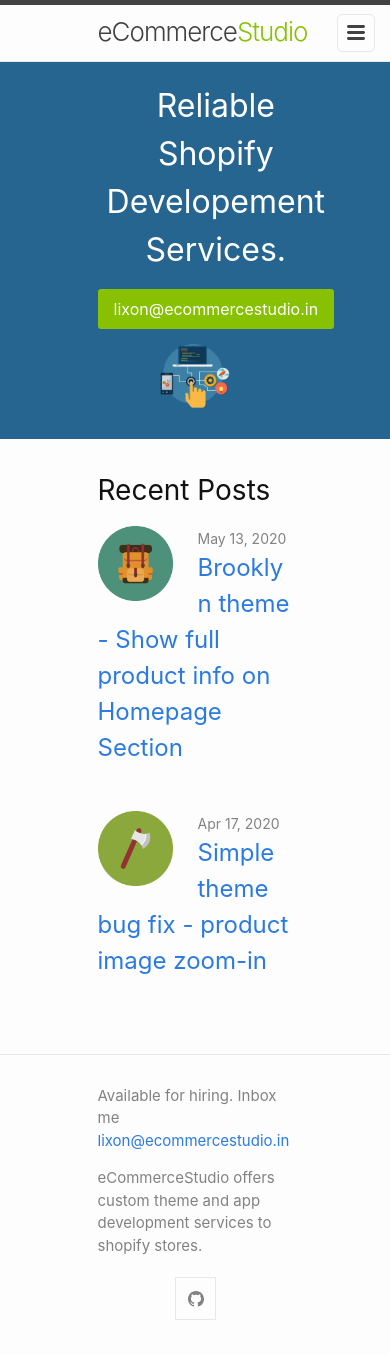
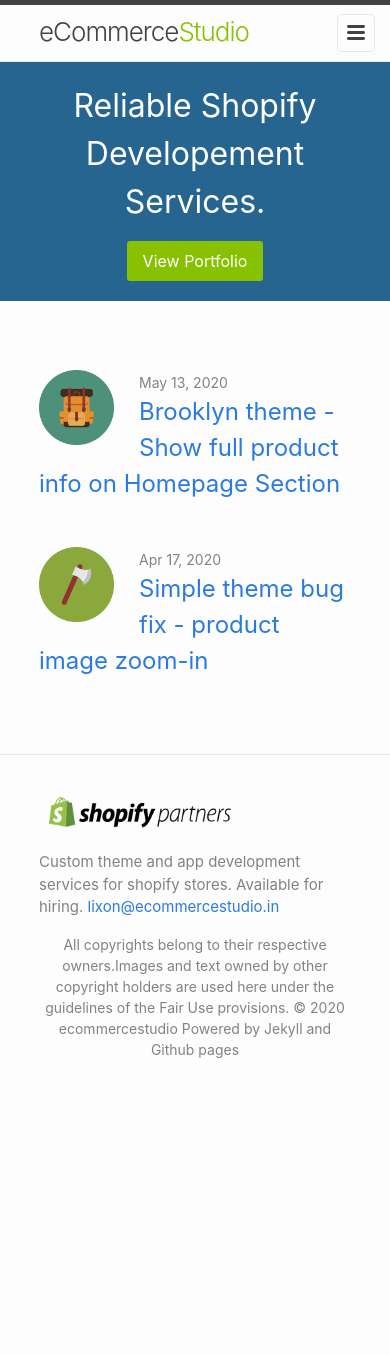
Before and after one commit to lixonic/ecommercestudio, a Jekyll site: the page built from index.markdown, in a window 390 px wide. Built offline with Jekyll 4.4.1, drawn with Linux system fonts in a browser that asks for light colours; after the commit the page ends 1090 px from its top, so only the background shows below that.

Commit message:
add portfolio page

```diff
--- a/_config.yml
+++ b/_config.yml
@@ -3,7 +3,7 @@
   name: Lixon Louis
   email: lixon@ecommercestudio.in
 description: > # this means to ignore newlines until "show_excerpts:"
-  eCommerceStudio offers custom theme and app development services to shopify stores.
+  Custom theme and app development services for shopify stores.
 
 show_excerpts: false # set to true to show excerpts on the homepage
 
--- a/_includes/footer.html
+++ b/_includes/footer.html
@@ -6,24 +6,16 @@
     <div class="footer-col-wrapper">
       <div class="footer-col">
 
-      {%- if site.author %}
-        <ul class="contact-list">
-          {% if site.author.name -%}
-            Available for hiring. Inbox me
-          {% endif -%}
-          {% if site.author.email -%}
-            <li><a class="u-email" href="mailto:{{ site.author.email }}">{{ site.author.email }}</a></li>
-          {%- endif %}
-        </ul>
-      {%- endif %}
+        <img src="/images/general/shopify-partner.png" width="200">
+
       </div>
       <div class="footer-col">
-        <p>{{ site.description | escape }}</p>
+        <p>{{ site.description | escape }} Available for hiring. <a href="mailto:{{ site.author.email }}">{{site.author.email}}</a> </p>
       </div>
     </div>
 
-    <div class="social-links">
-      {%- include social.html -%}
+    <div class="footer-copy">
+      All copyrights belong to their respective owners.Images and text owned by other copyright holders are used here under the guidelines of the Fair Use provisions. © {{ 'now' | date: "%Y" }} ecommercestudio Powered by Jekyll and Github pages
     </div>
 
   </div>
--- a/_layouts/default.html
+++ b/_layouts/default.html
@@ -2,6 +2,9 @@
 <html lang="{{ page.lang | default: site.lang | default: "en" }}">
 
   {%- include head.html -%}
+  <link rel="stylesheet" type="text/css" href="//cdn.jsdelivr.net/npm/slick-carousel@1.8.1/slick/slick.css"/>
+  <link rel="stylesheet" type="text/css" href="//cdn.jsdelivr.net/npm/slick-carousel@1.8.1/slick/slick-theme.css
+  "/>
 
   <body>
 
@@ -14,7 +17,13 @@
 
           <div class="one-half">
             <h1>Reliable Shopify <br/>  developement Services.</h1>
-            <a class="btn" href="mailto:lixon@ecommercestudio.in">lixon@ecommercestudio.in</a>
+            {% if page.url == '/portfolio.html'%}
+
+             <a href="/" class="btn">Back to Home</a>
+             {%else%}
+             <a href="/portfolio.html" class="btn">View Portfolio</a>
+
+            {% endif%}
           </div>
           <div class="one-half">
             <img src="/images/general/index-banner.png" width="300">
@@ -26,7 +35,21 @@
          {{ content }}
       </div>
     </main>
-
+    {% if page.url == '/portfolio.html'%}
+      {%- include testimonials.html -%}
+      <script src="https://code.jquery.com/jquery-3.5.1.slim.min.js" integrity="sha256-4+XzXVhsDmqanXGHaHvgh1gMQKX40OUvDEBTu8JcmNs=" crossorigin="anonymous"></script>
+      <script type="text/javascript" src="//cdn.jsdelivr.net/npm/slick-carousel@1.8.1/slick/slick.min.js"></script>
+      <script type="text/javascript">
+        $(document).ready(function(){
+        $('.testimonials').slick({
+          infinite: true,
+          dots: true,
+          autoplay: true,
+          autoplaySpeed: 5000
+        });
+      });
+      </script>
+    {% endif%}
     {%- include footer.html -%}
 
   </body>
--- a/_layouts/home.html
+++ b/_layouts/home.html
@@ -21,7 +21,7 @@
     {%- if page.list_title -%}
       <h2 class="post-list-heading">{{ page.list_title }}</h2>
       {%else%}
-        <h2 class="post-list-heading">Recent Posts</h2>
+       <p>&nbsp;</p>
     {%- endif -%}
     <ul class="post-list">
       {%- assign date_format = site.minima.date_format | default: "%b %-d, %Y" -%}
--- a/_layouts/page.html
+++ b/_layouts/page.html
@@ -8,7 +8,7 @@
   </header>
 
   <div class="post-content">
-    <div class="one-half text-center"> <img class="avatar" src="{{page.image}}"></div>
+    <div class="one-third text-center"> <img class="avatar" src="{{page.image}}"></div>
     <div class="one-half"> {{ content }} </div>
 
   </div>
--- a/assets/css/style.scss
+++ b/assets/css/style.scss
@@ -5,9 +5,66 @@
 @import
   "minima/skins/{{ site.minima.skin | default: 'classic' }}",
   "minima/initialize";
+  @media (max-width:1300px){
+    .wrapper{
+      max-width: 80%;
+    }
+  }
+  @media (max-width: 800px){
+    .testimonials{
+      text-align: center;
+      .avatar{
+        margin: auto;
+      }
+    }
+    .index-banner{
+      img{display: none}
+    }
+  }
+  @media (min-width:1300px){
+    .wrapper{
+      max-width: 50%;
+    }
+    .one-half{
+      width: 46%;
+      display:inline-table;
+      margin-right: 2%;
+      vertical-align: middle;
+    }
+    .one-third{
+      width: 33%;
+      display:inline-table;
+      margin-right: 2%;
+      vertical-align: middle;
+    }
+  }
+ @media (min-width: 800px){
+  .testimonials{
+    margin: 0 0 70px 0 !important;
+    .grid__item{
+      background-color: #f2f2f2;
+      margin-bottom: 30px;
+    }
+    em{
+      margin-bottom: 20px;
+    }
+    .content{
+      padding-top: 40px;
+      padding-right: 30px;
+    }
+    .avatar{
+      float: left;
+      margin-right: 20px;
+      img{
+        border-radius: 4px;
+      }
+    }
+  }
 
-  .wrapper{
-    max-width: 50%;
+ }
+  ul{
+    list-style: none;
+    margin: 0; padding: 0;
   }
   .featured-image{
     border: 1px solid #eee;
@@ -27,12 +84,7 @@
   .page-content{
     padding-top: 0;
   }
-  .one-half{
-    width: 46%;
-    display:inline-table;
-    margin-right: 2%;
-    vertical-align: middle;
-  }
+
   .post-icon{
     float: left;
     margin-right: 25px;
@@ -56,3 +108,8 @@
       text-transform: capitalize;
      }
   }
+  .footer-copy{
+    color: #828282;
+    font-size: 14px;
+    text-align: center;
+  }
```
Also changed, not shown: _includes/testimonials.html (added, +62 -0 lines), _layouts/portfolio.html (added, +21 -0 lines), portfolio.md (added, +7 -0 lines), images/general/shopify-partner.png (added).
